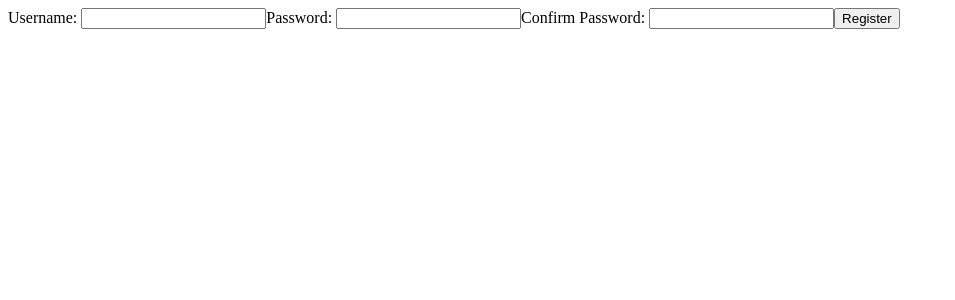
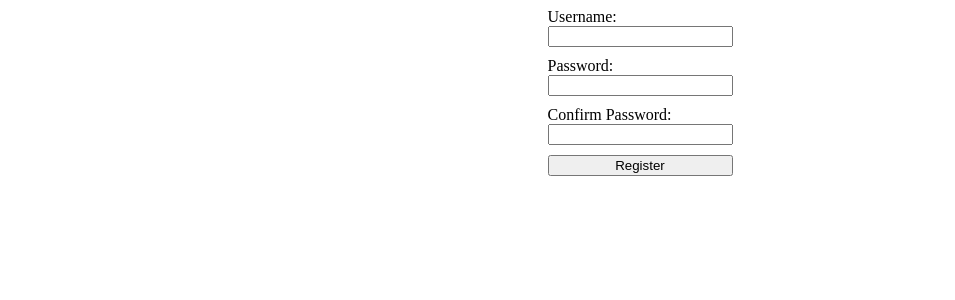
Before and after one commit to khetz/notes-app-v2, an Angular app: page / in a window 1280 px wide. Shown: the top 300 px of the page, without its empty margins (0-955 px from the left). Built offline with nearby package versions, Linux system fonts and the light colour scheme.

Commit message:
Basic registration form styling

```diff
--- a/src/app/features/auth/register/register.component/register.component.css
+++ b/src/app/features/auth/register/register.component/register.component.css
@@ -0,0 +1,21 @@
+.container {
+    display: flex;
+    justify-content: center;
+
+}
+
+.registration-form {
+    display: flex;
+    flex-direction: column;
+    max-width: 250px;
+    gap: 10px;
+}
+
+.form-section {
+    display: flex;
+    flex-direction: column;
+}
+
+.validation-message {
+    color: red;
+}
--- a/src/app/features/auth/register/register.component/register.component.html
+++ b/src/app/features/auth/register/register.component/register.component.html
@@ -1,17 +1,23 @@
 <div class="container">
-    <form [formGroup]="registrationForm">
+    <form [formGroup]="registrationForm" class="registration-form">
+        <div class="form-section">
             <label for="username">Username: </label>
             <input id="username" type="text" formControlName="username" />
+        </div>
 
+        <div class="form-section">
             <label for="password">Password: </label>
             <input id="password" type="password" formControlName="password" />
+        </div>
 
+        <div class="form-section">
             <label for="confirm-password">Confirm Password: </label>
             <input id="confirm-password" type="password" formControlName="confirmPassword" />
+        </div>
 
         @if (registrationForm.hasError('passwordMismatch')
         && (registrationForm.touched || registrationForm.dirty)) {
-            <p>Passwords do not match</p>
+        <p class="validation-message">Passwords do not match</p>
         }
 
         <button type="submit" [disabled]="!registrationForm.valid">Register</button>
```
Lines whose indentation alone changed are shown as unchanged.
